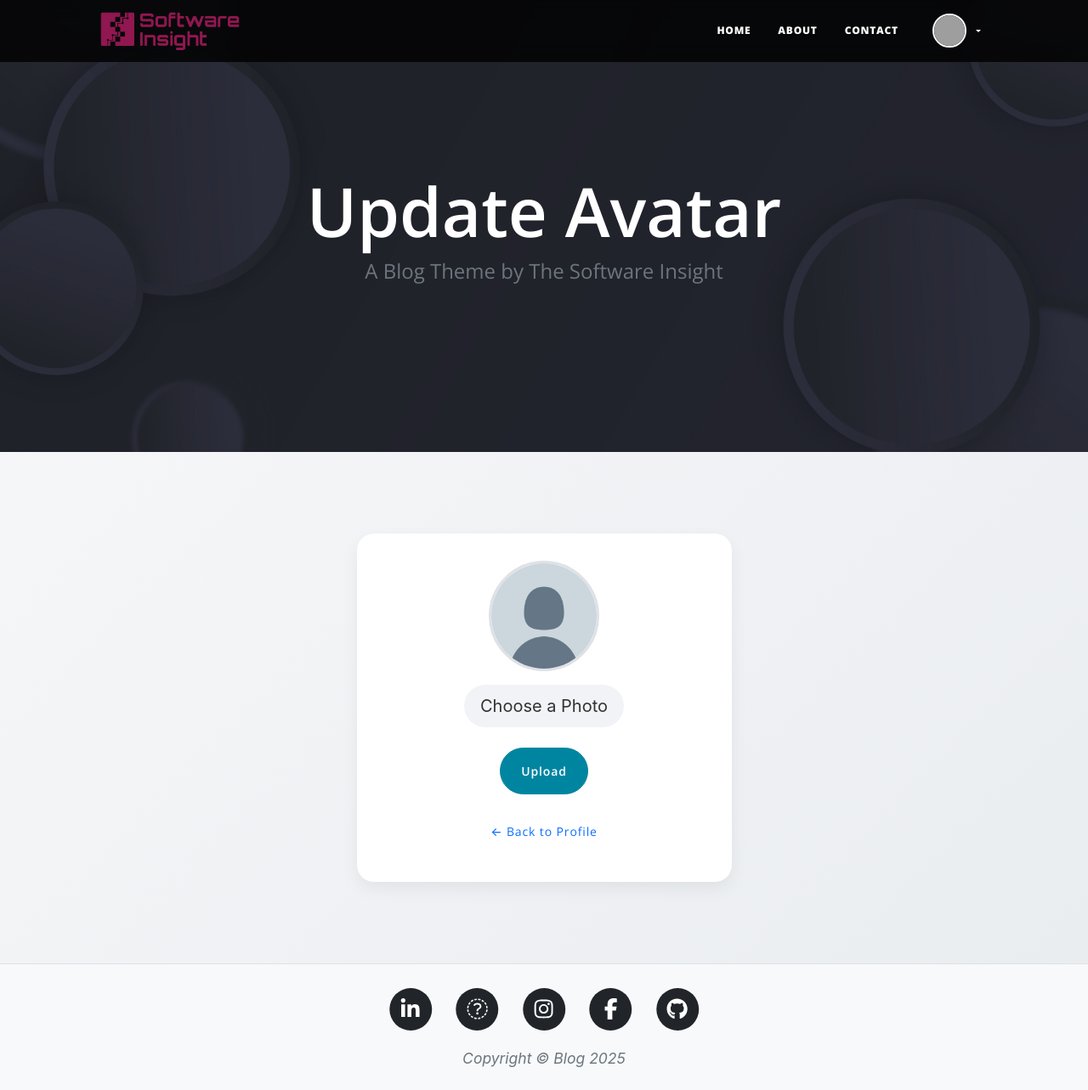
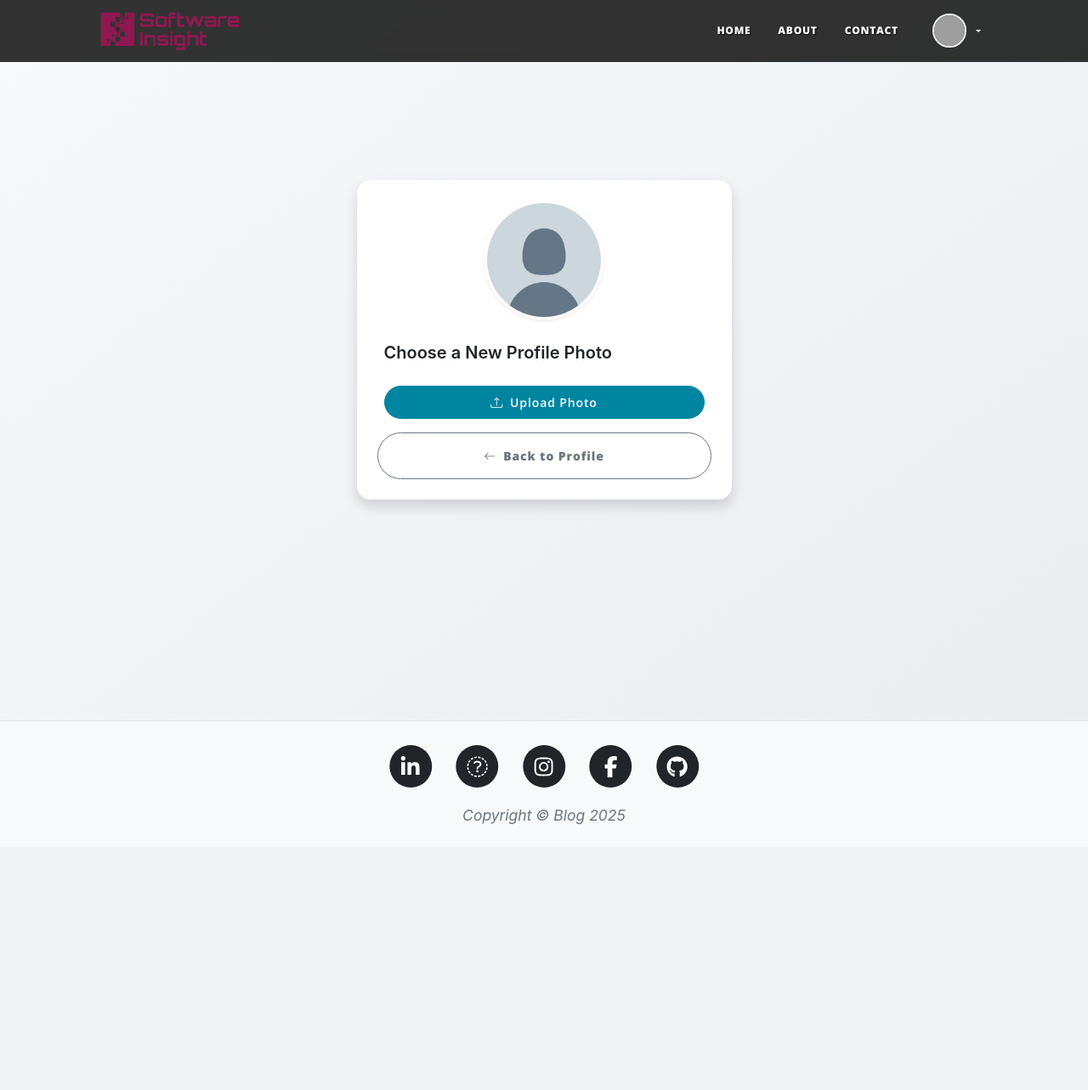
Before and after one commit to mjeyz/Blog-Website, a Flask app: page /upload_image in a window 1280 px wide. Shown: the whole page at 85% size. After the commit the page ends 970 px from the top, so only its background shows below. Run offline with Flask 3, Linux system fonts and the light colour scheme; the visitor is signed in with stand-in values (Sample User, id 1); some libraries are stand-ins or nearby versions; grey boxes are pictures that could not be loaded.

Commit message:
feat(templates): enhance UI for change password, post and upload pages
- Add change password link to header dropdown
- Improve change password form styling and layout
- Make post author and commenter names clickable to profiles
- Redesign upload page with better card layout and styling

```diff
--- a/templates/header.html
+++ b/templates/header.html
@@ -91,7 +91,15 @@
                                 <i class="bi bi-plus-circle me-2"></i>Create New Post
                             </a>
                         </li>
+                        <li>
+                            <hr class="dropdown-divider">
+                        </li>
 
+                        <li>
+                            <a class="dropdown-item" href="{{ url_for('change_password') }}">
+                                <i class="bi bi-lock me-2"></i>Change Password
+                            </a>
+                        </li>
                         <li>
                             <hr class="dropdown-divider">
                         </li>
--- a/templates/upload.html
+++ b/templates/upload.html
@@ -1,50 +1,44 @@
 {% include "header.html" %}
 {% block content %}
 
-
-<!-- Page Header -->
-<header class="masthead" style="background-image: url('../static/assets/img/upload-bg.jpg')">
-    <div class="container position-relative px-4 px-lg-5">
-        <div class="row gx-4 gx-lg-5 justify-content-center">
-            <div class="col-md-10 col-lg-8 col-xl-7 text-center">
-                <div class="site-heading">
-                    <h1 class="fw-semibold mb-2">Update Avatar</h1>
-                    <span class="subheading text-muted">A Blog Theme by The Software Insight</span>
-                </div>
-            </div>
-        </div>
-    </div>
-</header>
-
-
-<!-- Upload Card Section -->
-<div class="container d-flex align-items-center justify-content-center min-vh-70 py-5">
+<!-- Upload Section -->
+<div class="container d-flex align-items-center justify-content-center min-vh-100 py-5">
   <div class="row w-100 justify-content-center">
     <div class="col-md-8 col-lg-6 col-xl-5">
-            <div class="upload-card">
+      <div class="card shadow border-0 rounded-4 p-4 text-center">
+
         <!-- Profile Image -->
+        <div class="d-flex justify-content-center mb-4">
           {% if current_user.image_file %}
             <img src="{{ url_for('static', filename='profile_pics/' ~ current_user.image_file) }}"
-                     class="profile-pic"
-                     alt="">
+                 class="rounded-circle shadow-sm border border-3 border-white"
+                 alt="Profile Picture"
+                 style="width: 140px; height: 140px; object-fit: cover;">
           {% else %}
             <img src="{{ url_for('static', filename='assets/img/default-profile.jpg') }}"
-                     class="profile-pic"
-                     alt="Profile Picture">
+                 class="rounded-circle shadow-sm border border-3 border-white"
+                 alt="Default Profile Picture"
+                 style="width: 140px; height: 140px; object-fit: cover;">
           {% endif %}
-
+        </div>
 
         <!-- Upload Form -->
-                <form method="POST" enctype="multipart/form-data">
-                    <label for="picture" class="custom-file-label">Choose a Photo</label>
-                    <input type="file" id="picture" name="picture" accept="image/*" onchange="previewImage(event)">
+        <form method="POST" enctype="multipart/form-data" class="px-2">
+          <div class="mb-3 text-start">
+            <label for="picture" class="form-label fw-semibold">Choose a New Profile Photo</label>
+            <input type="file" id="picture" name="picture" accept="image/*" class="form-control" onchange="previewImage(event)">
+          </div>
 
-                    <div class="mt-4">
-                        <button type="submit" class="btn btn-primary rounded-pill px-4">Upload</button>
-                    </div>
+          <button type="submit" class="btn btn-primary rounded-pill w-100 py-2">
+            <i class="bi bi-upload me-2"></i>Upload Photo
+          </button>
         </form>
 
-                <a href="{{ url_for('profile') }}" class="btn btn-link mt-3 text-decoration-none">← Back to Profile</a>
+        <!-- Back Button -->
+        <a href="{{ url_for('profile', user_id=current_user.id) }}"
+           class="btn btn-outline-secondary rounded-pill w-100 mt-3">
+          <i class="bi bi-arrow-left me-2"></i>Back to Profile
+        </a>
       </div>
     </div>
   </div>
```
Also changed, not shown: templates/change_password.html (+12 -6 lines), templates/post.html (+14 -7 lines). Lines whose indentation alone changed are shown as unchanged.
